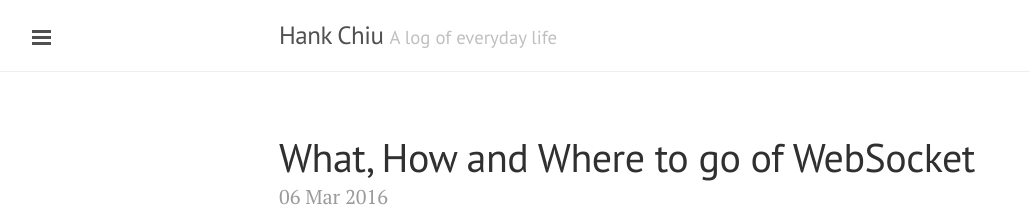
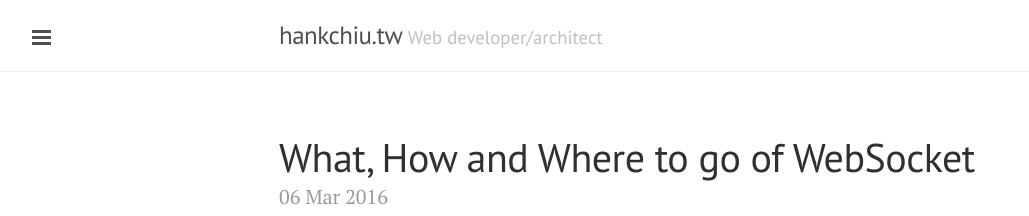
Before and after one commit to hankchiutw/hankchiutw.github.io, a Jekyll site: the page built from index.html, in a window 1280 px wide. Shown: the top 216 px of the page, without its empty margins (1-1030 px from the left). Built offline with Jekyll 4.4.1, drawn with Linux system fonts in a browser that asks for light colours; the list of posts is cut into pages by our own code.

Commit message:
Update _config.yml

```diff
--- a/_config.yml
+++ b/_config.yml
@@ -2,7 +2,7 @@ excerpt_separator: ""
 pygments: true
 markdown: kramdown
 url: http://hankchiutw.github.io
-title: Hank Chiu
-tagline: A log of everyday life
-description: Web developer/architect
+title: hankchiu.tw
+tagline: Web developer/architect
+description: A Network Generation
 paginate: 5
```
